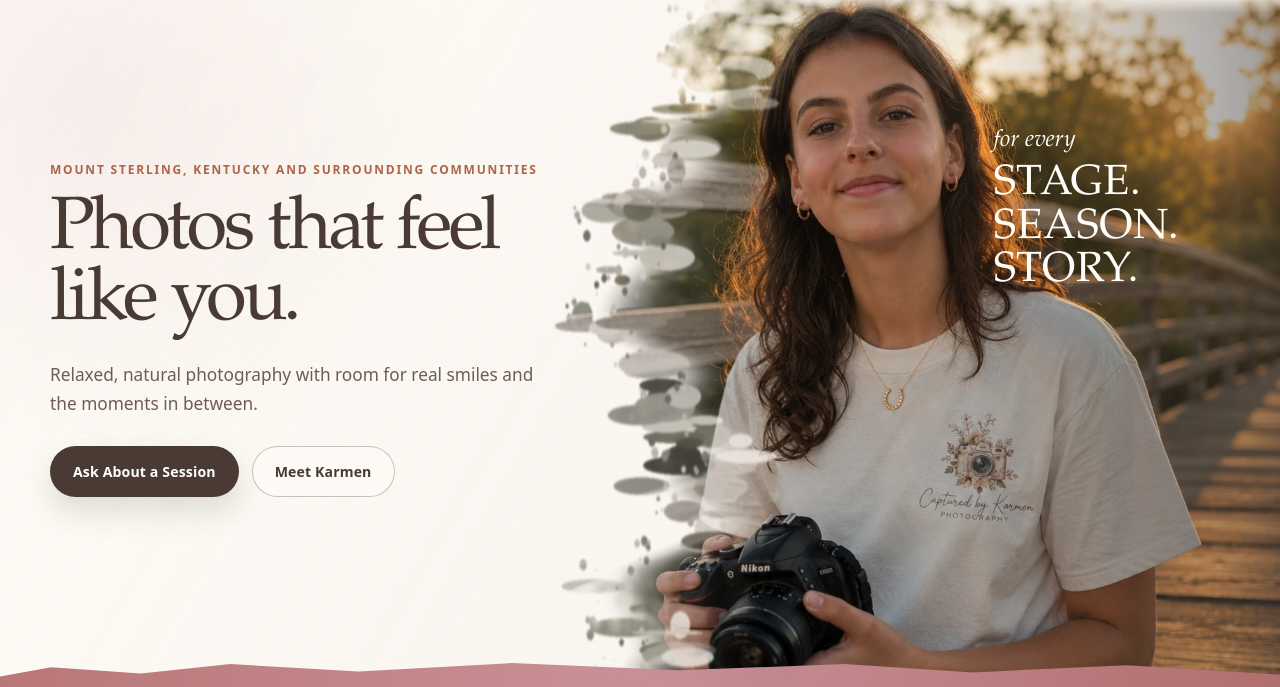
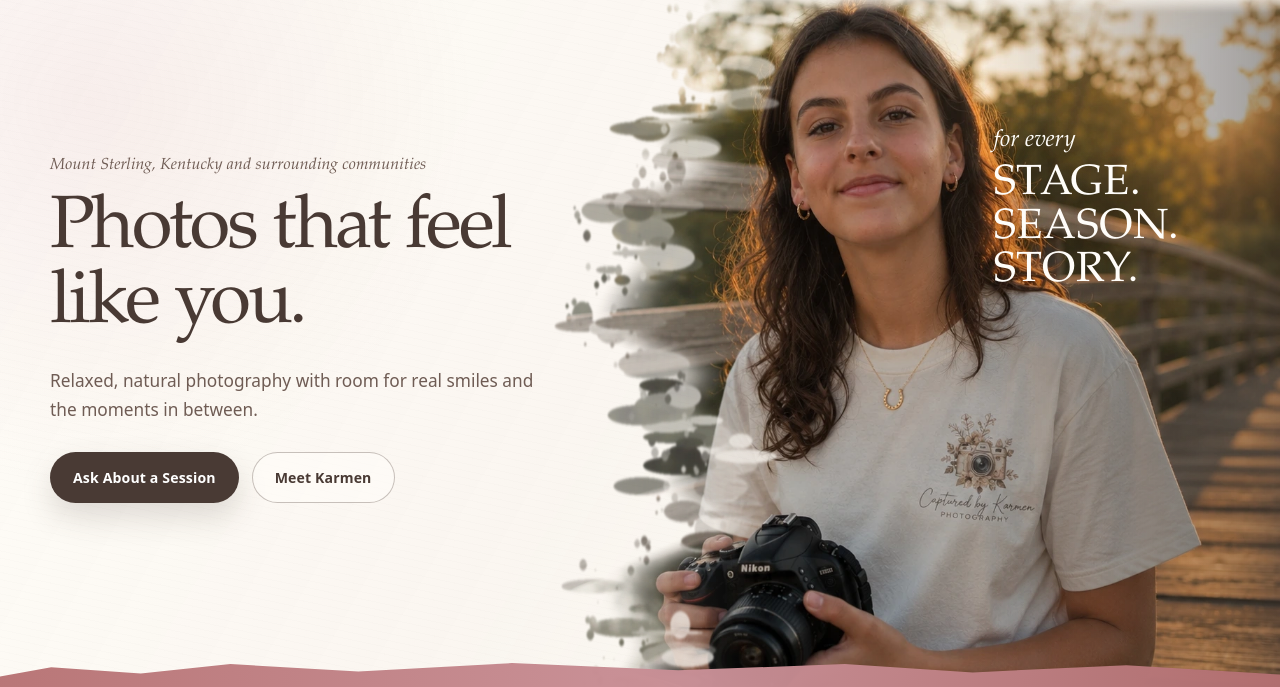
Before and after one commit to RogersHoldingsLLC/Captured-by-Karmen-Portfolio, a website: page index.html in a window 1280 px wide. Shown: the part 99-786 px from the top of the page. Drawn offline with Linux system fonts and the light colour scheme.

Commit message:
Refine homepage typography only (#2)

```diff
--- /dev/null
+++ b/assets/css/refinement-preview.css
@@ -0,0 +1,19 @@
+/* Private typography-only proposal. All image treatment and layout rules remain live. */
+.hero-copy .eyebrow {
+  color: var(--cocoa-soft);
+  font-family: var(--display);
+  font-size: 1rem;
+  font-style: italic;
+  font-weight: 400;
+  letter-spacing: .01em;
+  text-transform: none;
+  line-height: 1.45;
+}
+.hero-copy h1 {
+  line-height: 1.02;
+  letter-spacing: -.035em;
+}
+@media (max-width: 760px) {
+  .hero-copy .eyebrow { font-size: .9375rem; }
+  .hero-copy h1 { line-height: 1.04; }
+}
--- a/index.html
+++ b/index.html
@@ -27,6 +27,7 @@
   <link rel="apple-touch-icon" href="assets/images/brand/03-Captured-by-Karmen-Seal-Avatar.png">
   <link rel="manifest" href="site.webmanifest">
   <link rel="stylesheet" href="assets/css/site.css">
+  <link rel="stylesheet" href="assets/css/refinement-preview.css">
   <script defer src="assets/js/site.js"></script>
 </head>
 <body>
```
